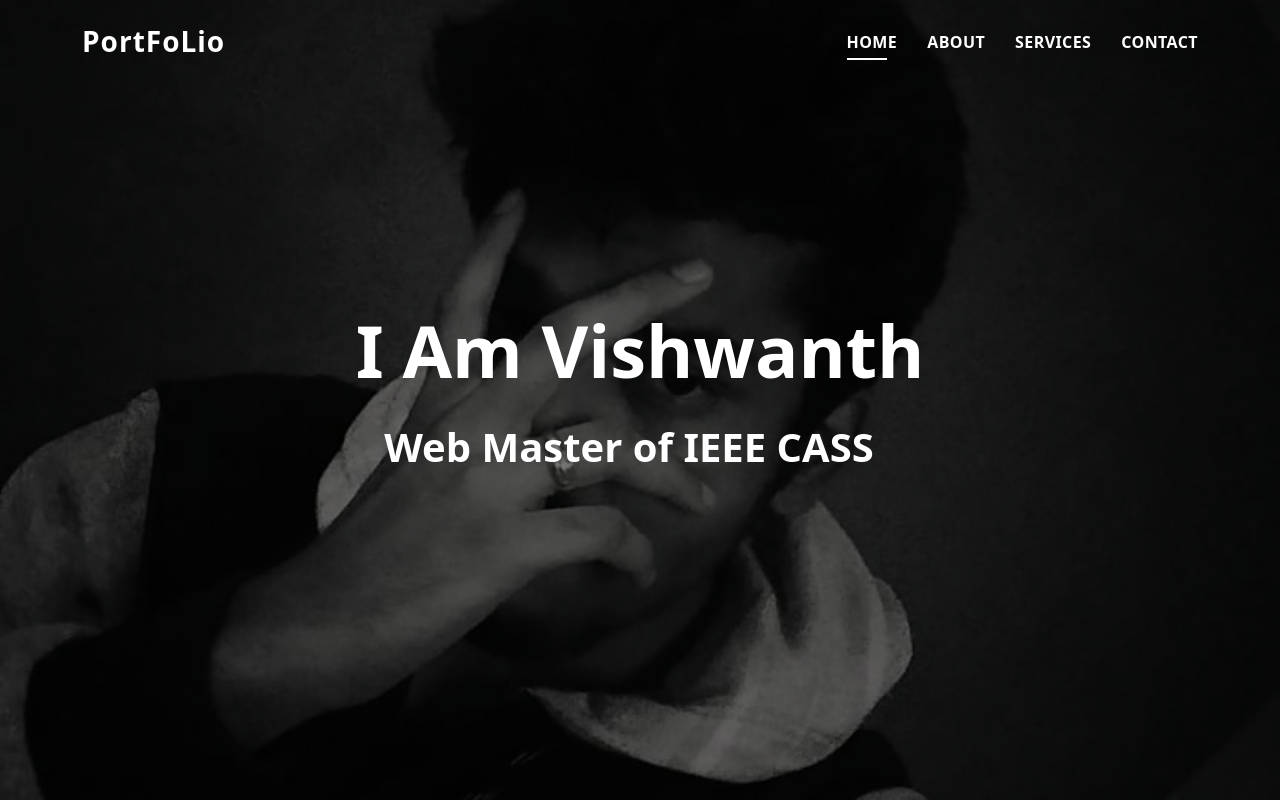
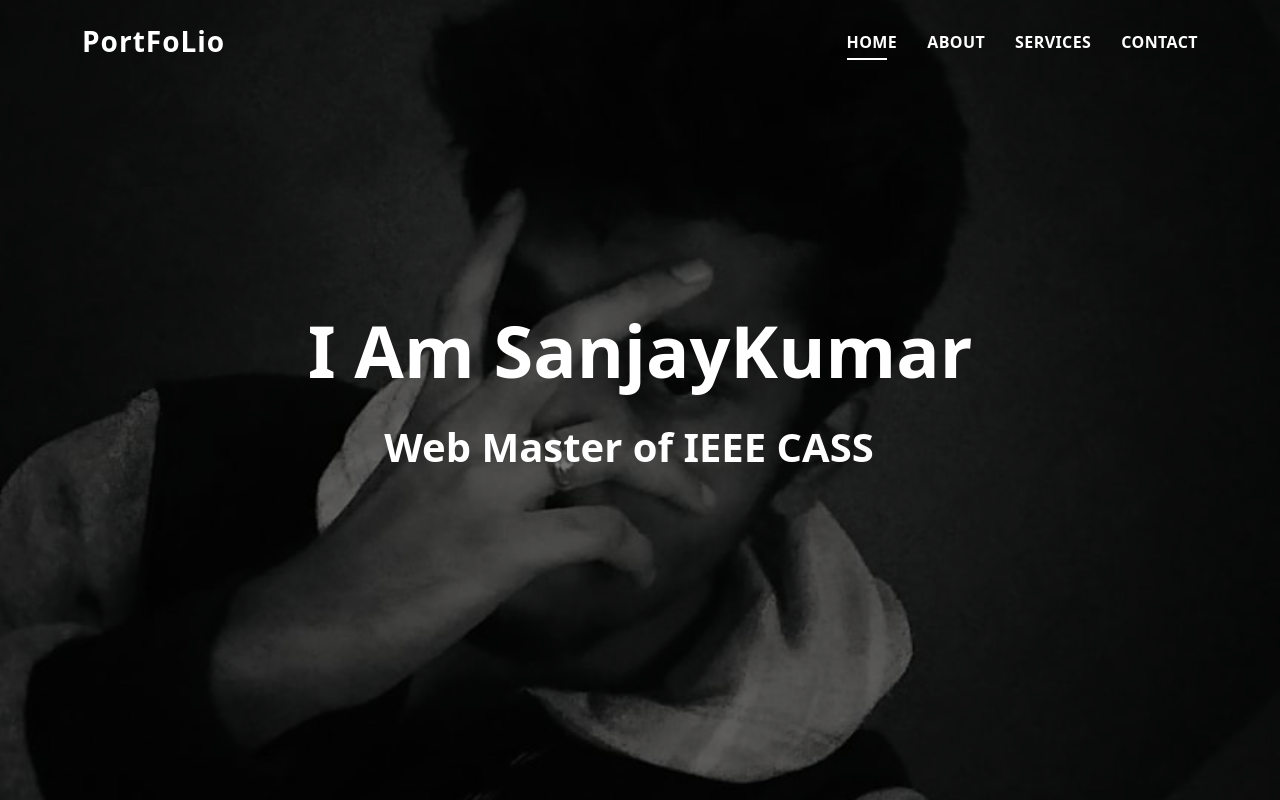
Before and after one commit to Sanjaysmiles/myportfolio, a plain HTML site: page index.html in a window 1280 px wide. Shown: the top 800 px of the page. Drawn offline with Linux system fonts and the light colour scheme.

Commit message:
Add files via upload

```diff
--- a/index.html
+++ b/index.html
@@ -53,7 +53,7 @@
       <div class="table-cell">
         <div class="container">
           <!--<p class="display-6 color-d">Hello, world!</p>-->
-          <h1 class="hero-title mb-4">I Am Vishwanth</h1>
+          <h1 class="hero-title mb-4">I Am SanjayKumar</h1>
           <p class="hero-subtitle"><span class="typed" data-typed-items="Engineer,Web Master of IEEE CASS, Web Developer,Photographer,Programmer,electrical engineering,environmental enthusiasist"></span></p>
         </div>
       </div>
```
